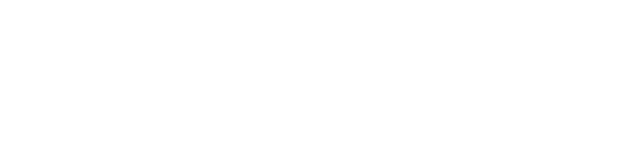
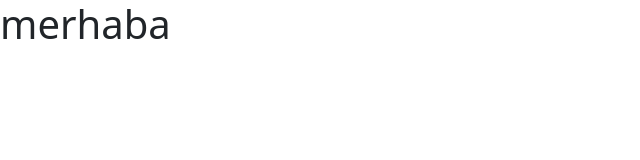
Before and after one commit to fatihDevPov/starter, a website: page index.html in a window 1280 px wide. Shown: the whole page, without its empty margins (0-640 px from the left). Drawn offline with nearby package versions, Linux system fonts and the light colour scheme.

Commit message:
bootstrap olusturuldu

```diff
--- a/index.html
+++ b/index.html
@@ -6,9 +6,11 @@
     <meta name="viewport" content="width=device-width, initial-scale=1.0">
     <link rel="stylesheet" href="css/style.css">
     <title>Document</title>
+    <!-- CSS only -->
+<link href="https://cdn.jsdelivr.net/npm/bootstrap@5.2.0/dist/css/bootstrap.min.css" rel="stylesheet" integrity="sha384-gH2yIJqKdNHPEq0n4Mqa/HGKIhSkIHeL5AyhkYV8i59U5AR6csBvApHHNl/vI1Bx" crossorigin="anonymous">
 </head>
 <body>
-
+  <h1>merhaba</h1>
 
     <script src="js/main.js"></script>
 </body>
--- /dev/null
+++ b/package.json
@@ -0,0 +1,5 @@
+{
+  "dependencies": {
+    "bootstrap": "^5.2.0"
+  }
+}
```
Also changed, not shown: 1 other file.
